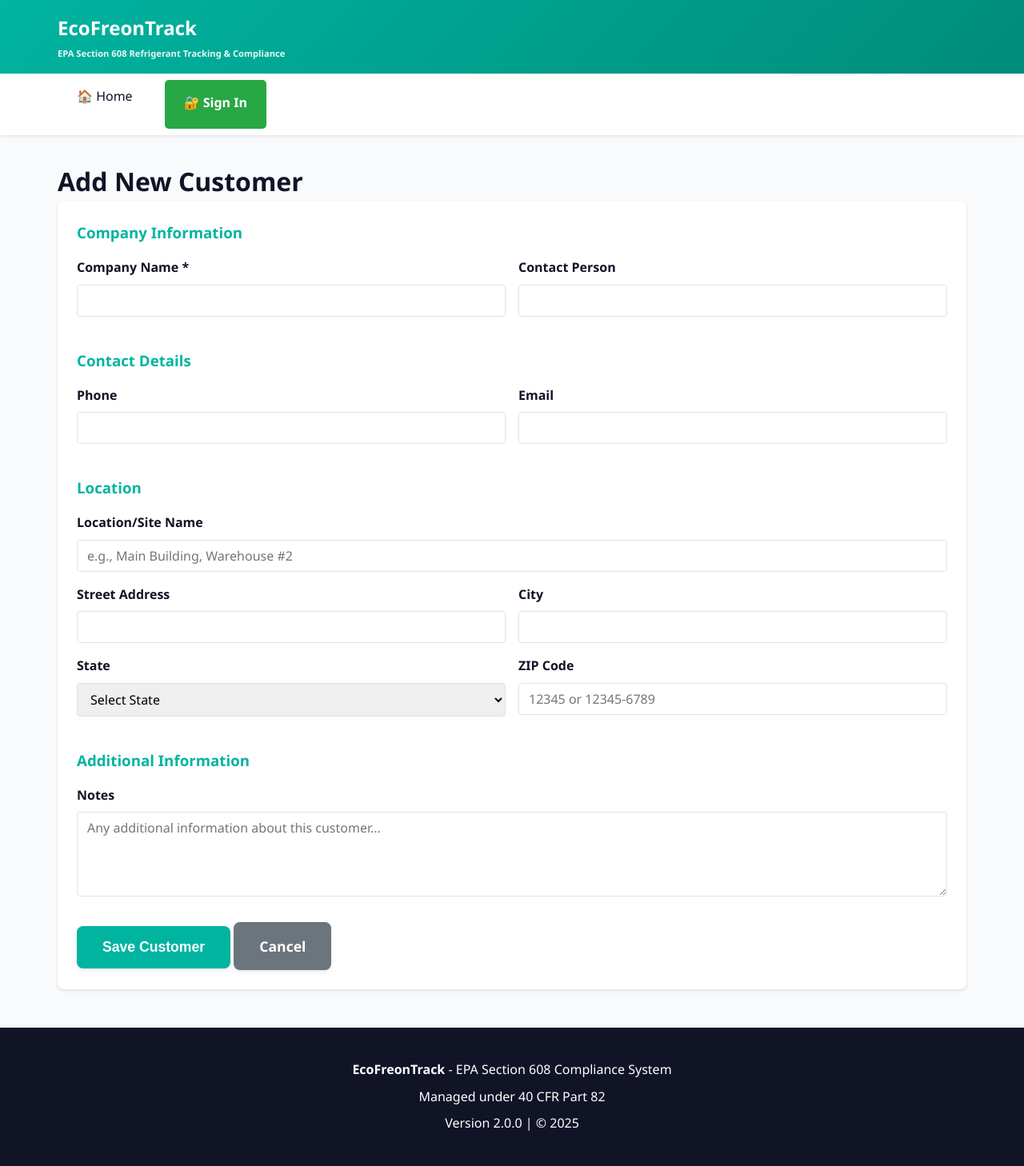
After one commit to mannyned/EcoFreonTrack, a Flask app: page /customers/add in a window 1280 px wide. The commit adds this page. Shown: the whole page at 80% size. Run offline with Flask 3, Linux system fonts and the light colour scheme.

Commit message:
Add customer management system and technician certificate upload
Implemented comprehensive customer management functionality allowing managers,
technicians, and admins to track customer/company information and associate
equipment with customers. Also added certificate upload feature for technicians.

Customer Management Features:
- Created Customer model with company info, contact details, and location
- Added customer CRUD operations (list, add, edit, delete)
- Integrated customer selection in equipment forms
- Added customer_id foreign key to Equipment model
- Customer list shows equipment count for each customer
- Customer form displays associated equipment when editing
- Full address support with state dropdown and ZIP validation

Technician Enhancements:
- Added certificate_filename field to Technician model
- Implemented file upload for EPA 608 certificates
- Added certificate download functionality with authentication
- Support for PDF, JPG, PNG formats (max 10MB)
- Secure file storage in uploads/certificates folder
- Certificate replacement on edit with old file cleanup

Database Updates:
- Created customer table with all required fields
- Added customer_id column to equipment table
- Added certificate_filename column to technician table

UI Enhancements:
- New Customers navigation link for managers, technicians, and admins
- Customer list template with equipment counts and status badges
- Customer form with organized sections (company info, contact, location)
- Equipment form updated with customer dropdown selection
- Technician form updated with certificate upload field

Documentation:
- Updated USER_GUIDE.md with Customer Management section
- Added comprehensive documentation with use cases
- Included best practices for customer data management
- Updated table of contents

Files Modified:
- models.py: Added Customer model, updated Equipment with customer_id
- app.py: Added customer routes, updated equipment routes, certificate handling
- templates/base.html: Added Customers navigation link
- templates/equipment_form.html: Added customer dropdown
- templates/technician_form.html: Added certificate upload field
- templates/customer_list.html: New customer list view
- templates/customer_form.html: New customer add/edit form
- USER_GUIDE.md: Added Customer Management section

🤖 Generated with [Claude Code](https://claude.com/claude-code)

Co-Authored-By: Claude <noreply@anthropic.com>

```diff
--- a/app.py
+++ b/app.py
@@ -4,7 +4,7 @@ Managed under 40 CFR Part 82
 Flask web application for tracking refrigerant usage, leakage, recovery, and compliance
 """
 from flask import Flask, render_template, request, jsonify, redirect, url_for, flash, send_file, session
-from models import db, Equipment, Technician, ServiceLog, LeakInspection, RefrigerantTransaction, ComplianceAlert, RefrigerantInventory, Document, TechnicianCertification, User
+from models import db, Equipment, Technician, ServiceLog, LeakInspection, RefrigerantTransaction, ComplianceAlert, RefrigerantInventory, Document, TechnicianCertification, User, Customer
 from datetime import datetime, timedelta
 from sqlalchemy import func, desc
 from config import get_config
@@ -17,7 +17,10 @@ from file_utils import (
     get_documents_by_entity,
     format_file_size,
     get_document_icon,
-    ALLOWED_EXTENSIONS
+    ALLOWED_EXTENSIONS,
+    allowed_file,
+    generate_unique_filename,
+    get_upload_folder
 )
 from auth import (
     login_required,
@@ -635,7 +638,15 @@ def equipment_add():
     """Add new equipment"""
     if request.method == 'POST':
         try:
+            # Handle customer_id - convert empty string to None
+            customer_id = request.form.get('customer_id')
+            if customer_id == '':
+                customer_id = None
+            elif customer_id:
+                customer_id = int(customer_id)
+
             equip = Equipment(
+                customer_id=customer_id,
                 equipment_id=request.form['equipment_id'],
                 name=request.form['name'],
                 equipment_type=request.form['equipment_type'],
@@ -660,7 +671,8 @@ def equipment_add():
             db.session.rollback()
             flash(f'Error adding equipment: {str(e)}', 'error')
 
-    return render_template('equipment_form.html', equipment=None)
+    customers = Customer.query.order_by(Customer.company_name).all()
+    return render_template('equipment_form.html', equipment=None, customers=customers)
 
 
 @app.route('/equipment/<int:id>/edit', methods=['GET', 'POST'])
@@ -670,6 +682,14 @@ def equipment_edit(id):
 
     if request.method == 'POST':
         try:
+            # Handle customer_id - convert empty string to None
+            customer_id = request.form.get('customer_id')
+            if customer_id == '':
+                customer_id = None
+            elif customer_id:
+                customer_id = int(customer_id)
+
+            equip.customer_id = customer_id
             equip.equipment_id = request.form['equipment_id']
             equip.name = request.form['name']
             equip.equipment_type = request.form['equipment_type']
@@ -694,7 +714,8 @@ def equipment_edit(id):
             db.session.rollback()
             flash(f'Error updating equipment: {str(e)}', 'error')
 
-    return render_template('equipment_form.html', equipment=equip)
+    customers = Customer.query.order_by(Customer.company_name).all()
+    return render_template('equipment_form.html', equipment=equip, customers=customers)
 
 
 # ============================================================================
@@ -713,6 +734,23 @@ def technician_add():
     """Add new technician"""
     if request.method == 'POST':
         try:
+            # Handle certificate file upload
+            certificate_filename = None
+            if 'certificate_file' in request.files:
+                file = request.files['certificate_file']
+                if file and file.filename and allowed_file(file.filename, 'Certification'):
+                    from werkzeug.utils import secure_filename
+                    # Generate unique filename
+                    original_filename = secure_filename(file.filename)
+                    unique_filename = generate_unique_filename(original_filename)
+
+                    # Save file to uploads folder
+                    upload_folder = get_upload_folder('uploads/certificates')
+                    file_path = os.path.join(upload_folder, unique_filename)
+                    file.save(file_path)
+
+                    certificate_filename = unique_filename
+
             tech = Technician(
                 name=request.form['name'],
                 certification_number=request.form['certification_number'],
@@ -721,7 +759,8 @@ def technician_add():
                 expiration_date=datetime.strptime(request.form['expiration_date'], '%Y-%m-%d').date() if request.form.get('expiration_date') else None,
                 email=request.form.get('email', ''),
                 phone=request.form.get('phone', ''),
-                company=request.form.get('company', '')
+                company=request.form.get('company', ''),
+                certificate_filename=certificate_filename
             )
 
             db.session.add(tech)
@@ -743,6 +782,28 @@ def technician_edit(id):
 
     if request.method == 'POST':
         try:
+            # Handle certificate file upload
+            if 'certificate_file' in request.files:
+                file = request.files['certificate_file']
+                if file and file.filename and allowed_file(file.filename, 'Certification'):
+                    from werkzeug.utils import secure_filename
+                    # Generate unique filename
+                    original_filename = secure_filename(file.filename)
+                    unique_filename = generate_unique_filename(original_filename)
+
+                    # Save file to uploads folder
+                    upload_folder = get_upload_folder('uploads/certificates')
+                    file_path = os.path.join(upload_folder, unique_filename)
+                    file.save(file_path)
+
+                    # Delete old certificate if exists
+                    if tech.certificate_filename:
+                        old_file_path = os.path.join(upload_folder, tech.certificate_filename)
+                        if os.path.exists(old_file_path):
+                            os.remove(old_file_path)
+
+                    tech.certificate_filename = unique_filename
+
             tech.name = request.form['name']
             tech.certification_number = request.form['certification_number']
             tech.certification_type = request.form['certification_type']
@@ -763,6 +824,120 @@ def technician_edit(id):
             flash(f'Error updating technician: {str(e)}', 'error')
 
     return render_template('technician_form.html', technician=tech)
+
+
+@app.route('/technicians/<int:id>/certificate/download')
+@login_required
+def download_technician_certificate(id):
+    """Download technician certificate"""
+    tech = Technician.query.get_or_404(id)
+
+    if not tech.certificate_filename:
+        flash('No certificate file found for this technician', 'error')
+        return redirect(url_for('technician_list'))
+
+    try:
+        upload_folder = get_upload_folder('uploads/certificates')
+        file_path = os.path.join(upload_folder, tech.certificate_filename)
+
+        if not os.path.exists(file_path):
+            flash('Certificate file not found on server', 'error')
+            return redirect(url_for('technician_list'))
+
+        return send_file(
+            file_path,
+            as_attachment=True,
+            download_name=f"{tech.name}_EPA608_Certificate{os.path.splitext(tech.certificate_filename)[1]}"
+        )
+    except Exception as e:
+        flash(f'Error downloading certificate: {str(e)}', 'error')
+        return redirect(url_for('technician_list'))
+
+
+# ============================================================================
+# CUSTOMERS
+# ============================================================================
+
+@app.route('/customers')
+def customer_list():
+    """List all customers"""
+    customers = Customer.query.order_by(Customer.company_name).all()
+    return render_template('customer_list.html', customers=customers)
+
+
+@app.route('/customers/add', methods=['GET', 'POST'])
+def customer_add():
+    """Add new customer"""
+    if request.method == 'POST':
+        try:
+            customer = Customer(
+                company_name=request.form['company_name'],
+                contact_person=request.form.get('contact_person', ''),
+                phone=request.form.get('phone', ''),
+                email=request.form.get('email', ''),
+                location=request.form.get('location', ''),
+                street_address=request.form.get('street_address', ''),
+                city=request.form.get('city', ''),
+                state=request.form.get('state', ''),
+                zip_code=request.form.get('zip_code', ''),
+                notes=request.form.get('notes', '')
+            )
+
+            db.session.add(customer)
+            db.session.commit()
+
+            flash(f'Customer {customer.company_name} added successfully!', 'success')
+            return redirect(url_for('customer_list'))
+        except Exception as e:
+            db.session.rollback()
+            flash(f'Error adding customer: {str(e)}', 'error')
+
+    return render_template('customer_form.html', customer=None)
+
+
+@app.route('/customers/<int:id>/edit', methods=['GET', 'POST'])
+def customer_edit(id):
+    """Edit customer"""
+    customer = Customer.query.get_or_404(id)
+
+    if request.method == 'POST':
+        try:
+            customer.company_name = request.form['company_name']
+            customer.contact_person = request.form.get('contact_person', '')
+            customer.phone = request.form.get('phone', '')
+            customer.email = request.form.get('email', '')
+            customer.location = request.form.get('location', '')
+            customer.street_address = request.form.get('street_address', '')
+            customer.city = request.form.get('city', '')
+            customer.state = request.form.get('state', '')
+            customer.zip_code = request.form.get('zip_code', '')
+            customer.notes = request.form.get('notes', '')
+            customer.status = request.form['status']
+
+            db.session.commit()
+            flash(f'Customer {customer.company_name} updated successfully!', 'success')
+            return redirect(url_for('customer_list'))
+        except Exception as e:
+            db.session.rollback()
+            flash(f'Error updating customer: {str(e)}', 'error')
+
+    return render_template('customer_form.html', customer=customer)
+
+
+@app.route('/customers/<int:id>/delete', methods=['POST'])
+def customer_delete(id):
+    """Delete customer"""
+    customer = Customer.query.get_or_404(id)
+
+    try:
+        db.session.delete(customer)
+        db.session.commit()
+        flash(f'Customer {customer.company_name} deleted successfully!', 'success')
+    except Exception as e:
+        db.session.rollback()
+        flash(f'Error deleting customer: {str(e)}', 'error')
+
+    return redirect(url_for('customer_list'))
 
 
 # ============================================================================
--- a/templates/base.html
+++ b/templates/base.html
@@ -62,6 +62,11 @@
             <li><a href="{{ url_for('technician_list') }}" {% if 'technician' in request.endpoint %}class="active"{% endif %}>Technicians</a></li>
             {% endif %}
 
+            <!-- Customers - Manager, Technician, Admin -->
+            {% if current_user and current_user.role in ['compliance_manager', 'technician', 'admin'] %}
+            <li><a href="{{ url_for('customer_list') }}" {% if 'customer' in request.endpoint %}class="active"{% endif %}>Customers</a></li>
+            {% endif %}
+
             <!-- Logs - Technician only -->
             {% if current_user and current_user.role == 'technician' %}
             <li><a href="{{ url_for('service_log_list') }}" {% if 'service_log' in request.endpoint %}class="active"{% endif %}>Service Logs</a></li>
@@ -84,9 +89,9 @@
             <li><a href="{{ url_for('document_list') }}" {% if 'document' in request.endpoint %}class="active"{% endif %}>Documents</a></li>
             {% endif %}
 
-            <!-- Analytics/Reports - Manager only -->
+            <!-- Reports - Manager only -->
             {% if current_user and current_user.role in ['compliance_manager', 'admin'] %}
-            <li><a href="{{ url_for('reports') }}" {% if 'reports' in request.endpoint %}class="active"{% endif %}>Analytics</a></li>
+            <li><a href="{{ url_for('reports') }}" {% if 'reports' in request.endpoint %}class="active"{% endif %}>Reports</a></li>
             {% endif %}
 
             <!-- Settings - Manager & Admin -->
@@ -111,7 +116,6 @@
             </li>
             {% endif %}
 
-            <li class="nav-section">Account:</li>
             {% if is_authenticated %}
             <li><a href="{{ url_for('logout') }}" class="nav-btn-logout">🚪 Logout</a></li>
             {% else %}
--- /dev/null
+++ b/templates/customer_form.html
@@ -0,0 +1,147 @@
+{% extends "base.html" %}
+{% block title %}{% if customer %}Edit{% else %}Add{% endif %} Customer{% endblock %}
+{% block content %}
+<h1>{% if customer %}Edit{% else %}Add New{% endif %} Customer</h1>
+
+<div class="card">
+    <form method="POST">
+        <h3 style="color: #00B4A0; margin-bottom: 1rem;">Company Information</h3>
+        <div class="form-row">
+            <div class="form-group">
+                <label>Company Name *</label>
+                <input type="text" name="company_name" value="{{ customer.company_name if customer else '' }}" required>
+            </div>
+            <div class="form-group">
+                <label>Contact Person</label>
+                <input type="text" name="contact_person" value="{{ customer.contact_person if customer else '' }}">
+            </div>
+        </div>
+
+        <h3 style="color: #00B4A0; margin: 1.5rem 0 1rem 0;">Contact Details</h3>
+        <div class="form-row">
+            <div class="form-group">
+                <label>Phone</label>
+                <input type="tel" name="phone" value="{{ customer.phone if customer else '' }}">
+            </div>
+            <div class="form-group">
+                <label>Email</label>
+                <input type="email" name="email" value="{{ customer.email if customer else '' }}">
+            </div>
+        </div>
+
+        <h3 style="color: #00B4A0; margin: 1.5rem 0 1rem 0;">Location</h3>
+        <div class="form-group">
+            <label>Location/Site Name</label>
+            <input type="text" name="location" value="{{ customer.location if customer else '' }}" placeholder="e.g., Main Building, Warehouse #2">
+        </div>
+
+        <div class="form-row">
+            <div class="form-group" style="flex: 2;">
+                <label>Street Address</label>
+                <input type="text" name="street_address" value="{{ customer.street_address if customer else '' }}">
+            </div>
+            <div class="form-group">
+                <label>City</label>
+                <input type="text" name="city" value="{{ customer.city if customer else '' }}">
+            </div>
+        </div>
+
+        <div class="form-row">
+            <div class="form-group">
+                <label>State</label>
+                <select name="state">
+                    <option value="">Select State</option>
+                    <option value="AL" {% if customer and customer.state == 'AL' %}selected{% endif %}>Alabama</option>
+                    <option value="AK" {% if customer and customer.state == 'AK' %}selected{% endif %}>Alaska</option>
+                    <option value="AZ" {% if customer and customer.state == 'AZ' %}selected{% endif %}>Arizona</option>
+                    <option value="AR" {% if customer and customer.state == 'AR' %}selected{% endif %}>Arkansas</option>
+                    <option value="CA" {% if customer and customer.state == 'CA' %}selected{% endif %}>California</option>
+                    <option value="CO" {% if customer and customer.state == 'CO' %}selected{% endif %}>Colorado</option>
+                    <option value="CT" {% if customer and customer.state == 'CT' %}selected{% endif %}>Connecticut</option>
+                    <option value="DE" {% if customer and customer.state == 'DE' %}selected{% endif %}>Delaware</option>
+                    <option value="FL" {% if customer and customer.state == 'FL' %}selected{% endif %}>Florida</option>
+                    <option value="GA" {% if customer and customer.state == 'GA' %}selected{% endif %}>Georgia</option>
+                    <option value="HI" {% if customer and customer.state == 'HI' %}selected{% endif %}>Hawaii</option>
+                    <option value="ID" {% if customer and customer.state == 'ID' %}selected{% endif %}>Idaho</option>
+                    <option value="IL" {% if customer and customer.state == 'IL' %}selected{% endif %}>Illinois</option>
+                    <option value="IN" {% if customer and customer.state == 'IN' %}selected{% endif %}>Indiana</option>
+                    <option value="IA" {% if customer and customer.state == 'IA' %}selected{% endif %}>Iowa</option>
+                    <option value="KS" {% if customer and customer.state == 'KS' %}selected{% endif %}>Kansas</option>
+                    <option value="KY" {% if customer and customer.state == 'KY' %}selected{% endif %}>Kentucky</option>
+                    <option value="LA" {% if customer and customer.state == 'LA' %}selected{% endif %}>Louisiana</option>
+                    <option value="ME" {% if customer and customer.state == 'ME' %}selected{% endif %}>Maine</option>
+                    <option value="MD" {% if customer and customer.state == 'MD' %}selected{% endif %}>Maryland</option>
+                    <option value="MA" {% if customer and customer.state == 'MA' %}selected{% endif %}>Massachusetts</option>
+                    <option value="MI" {% if customer and customer.state == 'MI' %}selected{% endif %}>Michigan</option>
+                    <option value="MN" {% if customer and customer.state == 'MN' %}selected{% endif %}>Minnesota</option>
+                    <option value="MS" {% if customer and customer.state == 'MS' %}selected{% endif %}>Mississippi</option>
+                    <option value="MO" {% if customer and customer.state == 'MO' %}selected{% endif %}>Missouri</option>
+                    <option value="MT" {% if customer and customer.state == 'MT' %}selected{% endif %}>Montana</option>
+                    <option value="NE" {% if customer and customer.state == 'NE' %}selected{% endif %}>Nebraska</option>
+                    <option value="NV" {% if customer and customer.state == 'NV' %}selected{% endif %}>Nevada</option>
+                    <option value="NH" {% if customer and customer.state == 'NH' %}selected{% endif %}>New Hampshire</option>
+                    <option value="NJ" {% if customer and customer.state == 'NJ' %}selected{% endif %}>New Jersey</option>
+                    <option value="NM" {% if customer and customer.state == 'NM' %}selected{% endif %}>New Mexico</option>
+                    <option value="NY" {% if customer and customer.state == 'NY' %}selected{% endif %}>New York</option>
+                    <option value="NC" {% if customer and customer.state == 'NC' %}selected{% endif %}>North Carolina</option>
+                    <option value="ND" {% if customer and customer.state == 'ND' %}selected{% endif %}>North Dakota</option>
+                    <option value="OH" {% if customer and customer.state == 'OH' %}selected{% endif %}>Ohio</option>
+                    <option value="OK" {% if customer and customer.state == 'OK' %}selected{% endif %}>Oklahoma</option>
+                    <option value="OR" {% if customer and customer.state == 'OR' %}selected{% endif %}>Oregon</option>
+                    <option value="PA" {% if customer and customer.state == 'PA' %}selected{% endif %}>Pennsylvania</option>
+                    <option value="RI" {% if customer and customer.state == 'RI' %}selected{% endif %}>Rhode Island</option>
+                    <option value="SC" {% if customer and customer.state == 'SC' %}selected{% endif %}>South Carolina</option>
+                    <option value="SD" {% if customer and customer.state == 'SD' %}selected{% endif %}>South Dakota</option>
+                    <option value="TN" {% if customer and customer.state == 'TN' %}selected{% endif %}>Tennessee</option>
+                    <option value="TX" {% if customer and customer.state == 'TX' %}selected{% endif %}>Texas</option>
+                    <option value="UT" {% if customer and customer.state == 'UT' %}selected{% endif %}>Utah</option>
+                    <option value="VT" {% if customer and customer.state == 'VT' %}selected{% endif %}>Vermont</option>
+                    <option value="VA" {% if customer and customer.state == 'VA' %}selected{% endif %}>Virginia</option>
+                    <option value="WA" {% if customer and customer.state == 'WA' %}selected{% endif %}>Washington</option>
+                    <option value="WV" {% if customer and customer.state == 'WV' %}selected{% endif %}>West Virginia</option>
+                    <option value="WI" {% if customer and customer.state == 'WI' %}selected{% endif %}>Wisconsin</option>
+                    <option value="WY" {% if customer and customer.state == 'WY' %}selected{% endif %}>Wyoming</option>
+                </select>
+            </div>
+            <div class="form-group">
+                <label>ZIP Code</label>
+                <input type="text" name="zip_code" value="{{ customer.zip_code if customer else '' }}" pattern="\d{5}(-\d{4})?" placeholder="12345 or 12345-6789">
+            </div>
+            {% if customer %}
+            <div class="form-group">
+                <label>Status</label>
+                <select name="status">
+                    <option value="Active" {% if customer.status == 'Active' %}selected{% endif %}>Active</option>
+                    <option value="Inactive" {% if customer.status == 'Inactive' %}selected{% endif %}>Inactive</option>
+                </select>
+            </div>
+            {% endif %}
+        </div>
+
+        <h3 style="color: #00B4A0; margin: 1.5rem 0 1rem 0;">Additional Information</h3>
+        <div class="form-group">
+            <label>Notes</label>
+            <textarea name="notes" rows="4" placeholder="Any additional information about this customer...">{{ customer.notes if customer else '' }}</textarea>
+        </div>
+
+        {% if customer and customer.equipment %}
+        <div style="background: #F9FAFB; border: 1px solid #E5E7EB; border-radius: 8px; padding: 1rem; margin-top: 1.5rem;">
+            <h4 style="color: #111327; margin-bottom: 0.5rem;">Associated Equipment ({{ customer.equipment|length }})</h4>
+            <ul style="margin: 0.5rem 0; padding-left: 1.5rem; color: #6B7280;">
+                {% for equipment in customer.equipment[:5] %}
+                <li>{{ equipment.name }} ({{ equipment.equipment_id }})</li>
+                {% endfor %}
+                {% if customer.equipment|length > 5 %}
+                <li><em>...and {{ customer.equipment|length - 5 }} more</em></li>
+                {% endif %}
+            </ul>
+        </div>
+        {% endif %}
+
+        <div class="mt-3">
+            <button type="submit" class="btn btn-primary">Save Customer</button>
+            <a href="{{ url_for('customer_list') }}" class="btn btn-secondary">Cancel</a>
+        </div>
+    </form>
+</div>
+{% endblock %}
--- a/templates/dashboard.html
+++ b/templates/dashboard.html
@@ -274,10 +274,10 @@
     <!-- CENTER PANEL - Core Compliance Data -->
     <main class="dashboard-center">
 
-        <!-- Compliance Metrics Grid with AI Prediction -->
+        <!-- Refrigerant Overview with AI Prediction -->
 <div class="card">
-    <h2>📊 Compliance Snapshot</h2>
-    <p style="color: #666; margin-bottom: 1.5rem;">Quick overview of your EPA 608 compliance status</p>
+    <h2>📊 Refrigerant Overview</h2>
+    <p style="color: #666; margin-bottom: 1.5rem;">Comprehensive view of your refrigerant management and compliance status</p>
 
     <div class="compliance-snapshot-layout">
         <!-- Left: Compliance Metrics (2x2 grid) -->
```
Also changed, not shown: USER_GUIDE.md (+212 -9 lines), models.py (+42 -0 lines), templates/customer_list.html (added, +74 -0 lines), templates/equipment_form.html (+11 -0 lines), templates/technician_form.html (+19 -1 lines).
